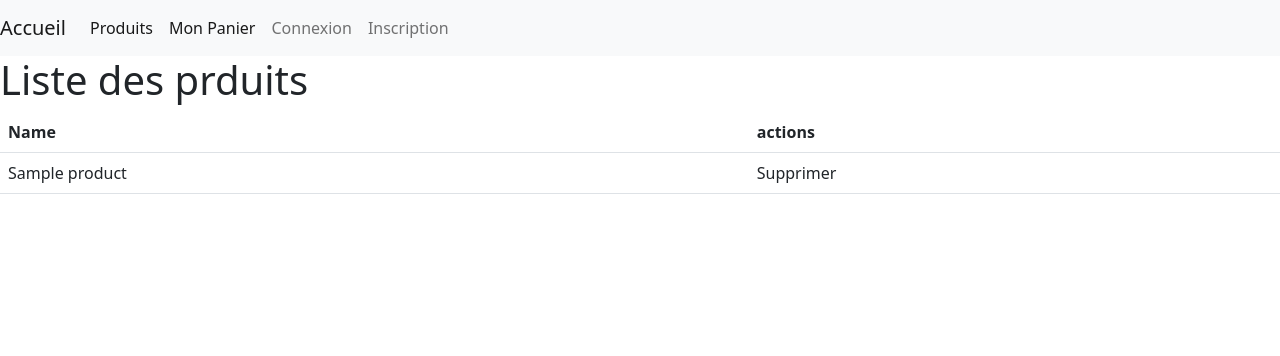
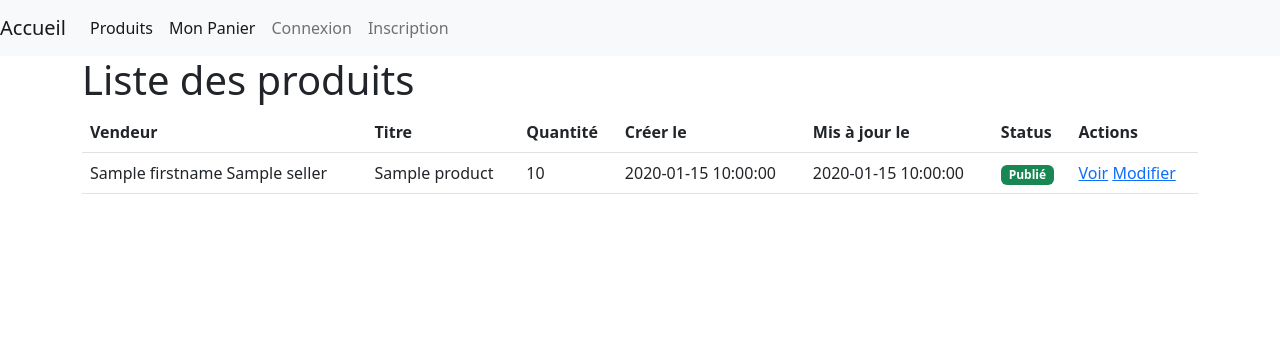
Before and after one commit to yanisse-saddek/symfony-ipssi-rendu-ys-am, a Symfony app: template templates/admin/products.html.twig in a window 1280 px wide. Shown: the top 356 px of the page. Run offline with Twig, Linux system fonts and the light colour scheme; the template is opened without the code that fills it: most values are stand-ins (such as "Sample title", 1, 10 or a date in 2020); some libraries are stand-ins or nearby versions.

Commit message:
Update admin interface products

```diff
--- /dev/null
+++ b/templates/admin/article/_delete_form.html.twig
@@ -0,0 +1,4 @@
+<form method="post" action="{{ path('app_article_delete', {'id': article.id}) }}" onsubmit="return confirm('Etes vous sur de vouloir supprimer cet article?');">
+    <input type="hidden" name="_token" value="{{ csrf_token('delete' ~ article.id) }}">
+    <button class="btn btn-danger">Supprimer</button>
+</form>
--- a/templates/admin/products.html.twig
+++ b/templates/admin/products.html.twig
@@ -1,34 +1,45 @@
 {% extends 'base.html.twig' %}
 
-{% block title %}Liste des produits{% endblock %}
+{% block title %}Produits{% endblock %}
 
 {% block body %}
-    <h1>Liste des prduits</h1>
+<div class="container">
+    <h1>Liste des produits</h1>
 
     <table class="table">
-        <thead>
+        <thead class="thead-dark">
             <tr>
-                <th>Name</th>
-                {# <th>Vendeur</th> #}
-                <th>actions</th>
+                <th>Vendeur</th>
+                <th>Titre</th>
+                <th>Quantité</th>
+                <th>Créer le</th>
+                <th>Mis à jour le</th>
+                <th>Status</th>
+                <th>Actions</th>
             </tr>
         </thead>
         <tbody>
         {% for product in products %}
             <tr>
-                {# <td>{{ product.id }}</td> #}
+                <td>{{ product.seller.firstname }} {{ product.seller.name }}</td>
                 <td>{{ product.title }}</td>
-                {# <td>{{ product. }}</td> #}
+                <td>{{ product.quantity }}</td>
+                <td>{{ product.createdAt ? product.createdAt|date('Y-m-d H:i:s') : '' }}</td>
+                <td>{{ product.updatedAt ? product.updatedAt|date('Y-m-d H:i:s') : '' }}</td>
+                <td>{{ product.published ?
+                        '<span class="badge bg-success rounded-pill-pill">Publié</span>' :
+                        '<span class="badge bg-warning rounded-pill-pill">Brouillon</span>' }}</td>
                 <td>
-                    <a>Supprimer</a>
-                    {# <a href="{{ path('app_category_edit', {'id': category.id}) }}">edit</a> #}
+                    <a href="{{ path('app_article_show', {'id': product.id}) }}">Voir</a>
+                    <a href="{{ path('app_article_edit', {'id': product.id}) }}">Modifier</a>
                 </td>
             </tr>
         {% else %}
             <tr>
-                <td colspan="3">no records found</td>
+                <td colspan="6">Aucun produit n'a encore été publié</td>
             </tr>
         {% endfor %}
         </tbody>
     </table>
+</div>
 {% endblock %}
```
Also changed, not shown: src/Controller/AdminController.php (+30 -0 lines), src/Controller/ArticleController.php (+0 -17 lines), templates/admin/article/_update_status_form.html.twig (added, +8 -0 lines), templates/admin/article/edit.html.twig (added, +18 -0 lines).
